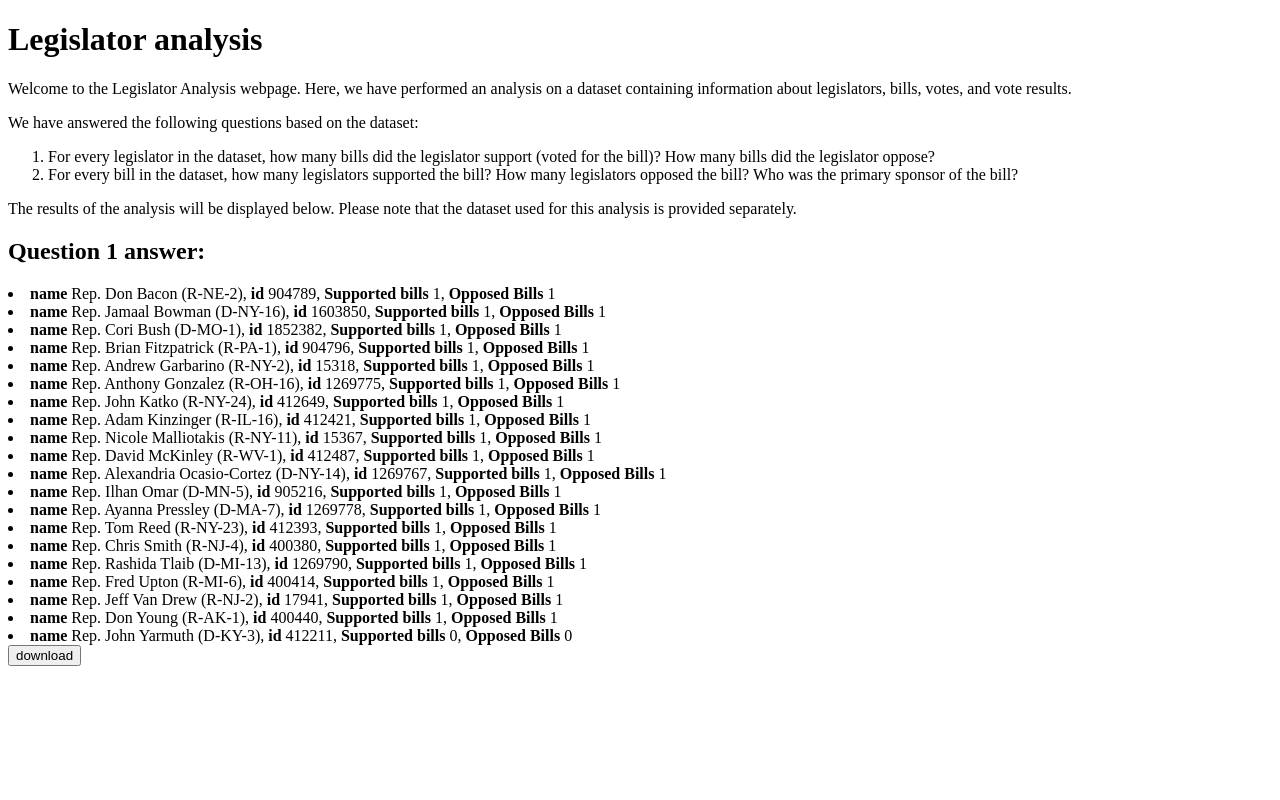
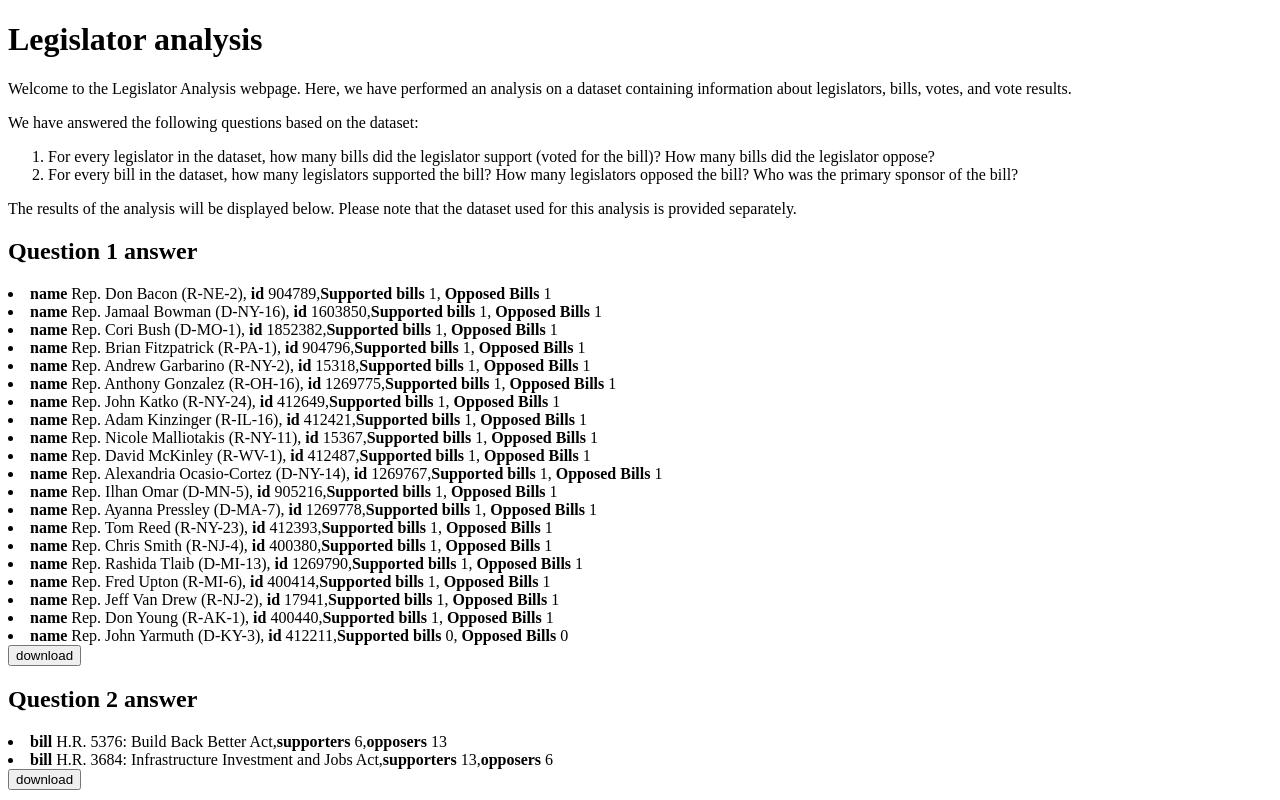
Before and after one commit to Monakairine/coding_challenge, a React (Create React App) app in the folder challenge/: page / in a window 1280 px wide. Built offline with nearby package versions, Linux system fonts and the light colour scheme.

Commit message:
question 2 calculations + changes on string file and utils file

```diff
--- a/challenge/src/app/model/data.model.ts
+++ b/challenge/src/app/model/data.model.ts
@@ -1,7 +1,7 @@
 export interface BillsModel {
   id: number;
   title: string;
-  primary_sponsor: number;
+  sponsor_id: number;
 }
 
 export interface LegislatorsModel {
@@ -21,14 +21,14 @@
   vote_type: number;
 }
 
-export interface LegislatorOutputModel {
+export interface LegislatorStatsModel {
   id: number;
   name: string;
   num_supported_bills: number;
   num_opposed_bills: number;
 }
 
-export interface BillOutputModel {
+export interface BillStatsModel {
   id: number;
   title: string;
   supporter_count: number;
--- a/challenge/src/app/modules/components/header.component.tsx
+++ b/challenge/src/app/modules/components/header.component.tsx
@@ -6,11 +6,8 @@
 }
 
 export const Header: React.FC<HeaderProps> = () => {
-
-
   return (
     <div>
-
     </div>
   );
 };
--- a/challenge/src/app/modules/home/home.page.tsx
+++ b/challenge/src/app/modules/home/home.page.tsx
@@ -4,13 +4,20 @@
 import useFetchDataFromFiles from './useFetchDataFromFiles';
 import { files } from './files';
 import { strings } from './strings';
-import { calculateVoteStatistics, downloadCSV } from './utils';
+import { calculateBillStatistics, calculateVoteStatistics, downloadCSV } from './utils';
 
 
 export const HomePage: React.FC<Record<string, never>> = () => {
 
   const { data, isLoading } = useFetchDataFromFiles(files);
-  const legislatorsStas = !isLoading ? calculateVoteStatistics(data.legislators, data.bills, data.voteResults, data.votes) : [];
+
+  if (isLoading) {
+    return <p>Loading...</p>;
+  }
+
+  const legislatorsStas =  calculateVoteStatistics(data.legislators, data.bills, data.voteResults, data.votes);
+  const billStats = calculateBillStatistics(data.bills, data.voteResults, data.legislators, data.votes)
+
 
   return (
     <React.Fragment>
@@ -19,21 +26,33 @@
       <p>{strings.welcomeMessage}</p>
       <p>{strings.questionsMessage}</p>
       <ol>
-        <li>{strings.question1}</li>
-        <li>{strings.question2}</li>
+        <li>{strings.question1.question}</li>
+        <li>{strings.question2.question}</li>
       </ol>
       <p>{strings.datasetNote}</p>
 
-      <h2>{strings.question1Answer}</h2>
-
+      <h2>{strings.question1.subtitleAnswer}</h2>
       {legislatorsStas.map((legislatorStat) => (
         <li key={legislatorStat.id}>
-          <strong>{strings.name}</strong> {legislatorStat.name}, <strong>{strings.id}</strong> {legislatorStat.id},{' '}
-          <strong>{strings.supportedBills}</strong> {legislatorStat.num_supported_bills},{' '}
-          <strong>{strings.opposedBills}</strong> {legislatorStat.num_opposed_bills}
+          <strong>{strings.question1.name}</strong> {legislatorStat.name}, <strong>{strings.question1.id}</strong> {legislatorStat.id},
+          <strong>{strings.question1.supportedBills}</strong> {legislatorStat.num_supported_bills},{' '}
+          <strong>{strings.question1.opposedBills}</strong> {legislatorStat.num_opposed_bills}
         </li>
       ))}
       <button onClick={() => downloadCSV(legislatorsStas, "legislators-support-oppose-count.csv")}>
+        {strings.download}
+      </button>
+
+      <h2>{strings.question2.subtitleAnswer}</h2>
+
+      {billStats.map((bill) => (
+        <li key={bill.id}>
+          <strong>{strings.question2.bill}</strong> {bill.title},
+          <strong>{strings.question2.supporters}</strong> {bill.supporter_count},
+          <strong>{strings.question2.opposers}</strong> {bill.opposer_count}
+        </li>
+      ))}
+      <button onClick={() => downloadCSV(billStats, "bills.csv")}>
         {strings.download}
       </button>
       <Footer />
--- a/challenge/src/app/modules/home/strings.ts
+++ b/challenge/src/app/modules/home/strings.ts
@@ -4,16 +4,23 @@
     "Welcome to the Legislator Analysis webpage. Here, we have performed an analysis on a dataset containing information about legislators, bills, votes, and vote results.",
   questionsMessage:
     "We have answered the following questions based on the dataset:",
-  question1:
-    "For every legislator in the dataset, how many bills did the legislator support (voted for the bill)? How many bills did the legislator oppose?",
-  question2:
-    "For every bill in the dataset, how many legislators supported the bill? How many legislators opposed the bill? Who was the primary sponsor of the bill?",
+  question1: {
+    question:
+      "For every legislator in the dataset, how many bills did the legislator support (voted for the bill)? How many bills did the legislator oppose?",
+    subtitleAnswer: "Question 1 answer",
+    name: "name",
+    id: "id",
+    supportedBills: "Supported bills",
+    opposedBills: "Opposed Bills",
+  },
+  question2: {
+    question: "For every bill in the dataset, how many legislators supported the bill? How many legislators opposed the bill? Who was the primary sponsor of the bill?",
+    subtitleAnswer: "Question 2 answer",
+    bill: "bill",
+    supporters: "supporters",
+    opposers: "opposers"
+  },
   datasetNote:
     "The results of the analysis will be displayed below. Please note that the dataset used for this analysis is provided separately.",
-  question1Answer: "Question 1 answer:",
-  name: "name",
-  id: "id",
-  supportedBills: "Supported bills",
-  opposedBills: "Opposed Bills",
-  download: "download"
+  download: "download",
 };
--- a/challenge/src/app/modules/home/utils.ts
+++ b/challenge/src/app/modules/home/utils.ts
@@ -1,4 +1,11 @@
-import { VoteResultsModel, VotesModel, BillsModel, LegislatorOutputModel, LegislatorsModel } from "app/model/data.model";
+import {
+  VoteResultsModel,
+  VotesModel,
+  BillsModel,
+  LegislatorStatsModel,
+  LegislatorsModel,
+  BillStatsModel,
+} from "app/model/data.model";
 
 
 export const getBillsByVoteType = (
@@ -7,26 +14,28 @@
   votes: VotesModel[],
   bills: BillsModel[],
   voteType: number
-): Set<number> => {
-  const billsSet = new Set<number>();
+): number[] => {
+  const billsCounts = [];
 
-  for (const voteResult of voteResults) {
-    if (voteResult.legislator_id === legislatorId) {
+  const relevantVoteResults = voteResults.filter(
+      (voteResult) => voteResult.legislator_id === legislatorId
+    );
+
+  for (const voteResult of relevantVoteResults) {
       const voteId = voteResult.vote_id;
-      const vote = votes.find((v) => v.id === voteId);
+      const vote = votes.find((v) => Number(v.id) === Number(voteId));
 
       if (vote) {
         const billId = vote.bill_id;
-        const bill = bills.find((b) => b.id === billId);
+        const bill = bills.find((b) => Number(b.id) === Number(billId));
 
         if (bill && Number(voteResult.vote_type) === voteType) {
-          billsSet.add(billId);
+          billsCounts.push(billId);
         }
       }
     }
-  }
 
-  return billsSet;
+  return billsCounts;
 };
 
 export const calculateVoteStatistics = (
@@ -34,8 +43,8 @@
   bills: BillsModel[],
   voteResults: VoteResultsModel[],
   votes: VotesModel[]
-): LegislatorOutputModel[] => {
-  const statistics: LegislatorOutputModel[] = [];
+): LegislatorStatsModel[] => {
+  const statistics: LegislatorStatsModel[] = [];
 
   for (const legislator of legislators) {
     const legislatorId = legislator.id;
@@ -46,6 +55,7 @@
       bills,
       1
     );
+
     const opposedBills = getBillsByVoteType(
       legislatorId,
       voteResults,
@@ -57,12 +67,73 @@
     statistics.push({
       id: legislatorId,
       name: legislator.name,
-      num_supported_bills: supportedBills.size,
-      num_opposed_bills: opposedBills.size,
+      num_supported_bills: supportedBills.length,
+      num_opposed_bills: opposedBills.length,
     });
   }
 
   return statistics;
+};
+
+
+export const calculateBillStatistics = (
+  bills: BillsModel[],
+  voteResults: VoteResultsModel[],
+  legislators: LegislatorsModel[],
+  votes: VotesModel[]
+): BillStatsModel[] => {
+  const billStatistics: BillStatsModel[] = [];
+
+  for (const bill of bills) {
+    const billId = bill.id;
+    const primarySponsor = getPrimarySponsorName(legislators, bill.sponsor_id);
+    const { supportCount, opposeCount } = getVoteCounts(
+      votes,
+      voteResults,
+      billId
+    );
+
+    billStatistics.push({
+      id: billId,
+      title: bill.title,
+      supporter_count: supportCount,
+      opposer_count: opposeCount,
+      primary_sponsor: primarySponsor,
+    });
+  }
+
+  return billStatistics;
+};
+
+export const getPrimarySponsorName = (
+  legislators: LegislatorsModel[],
+  sponsorId: number
+): string => {
+  const primarySponsor = legislators.find(
+    (legislator) => Number(legislator.id) === Number(sponsorId)
+  );
+  return primarySponsor?.name || "";
+};
+
+export const getVoteCounts = (
+  votes: VotesModel[],
+  voteResults: VoteResultsModel[],
+  billId: number
+): { supportCount: number; opposeCount: number } => {
+  const filteredVotes = votes.filter((vote) => vote.bill_id === billId);
+  const voteResultIds = filteredVotes.map((vote) => vote.id);
+  const filteredVoteResults = voteResults.filter((vr) =>
+    voteResultIds.includes(vr.vote_id)
+  );
+
+  const supportCount = filteredVoteResults.filter(
+    (vr) => Number(vr.vote_type) === 1
+  ).length;
+  const opposeCount = filteredVoteResults.filter(
+    (vr) => Number(vr.vote_type) === 2
+  ).length;
+
+  return { supportCount, opposeCount };
 };
 
 
```
